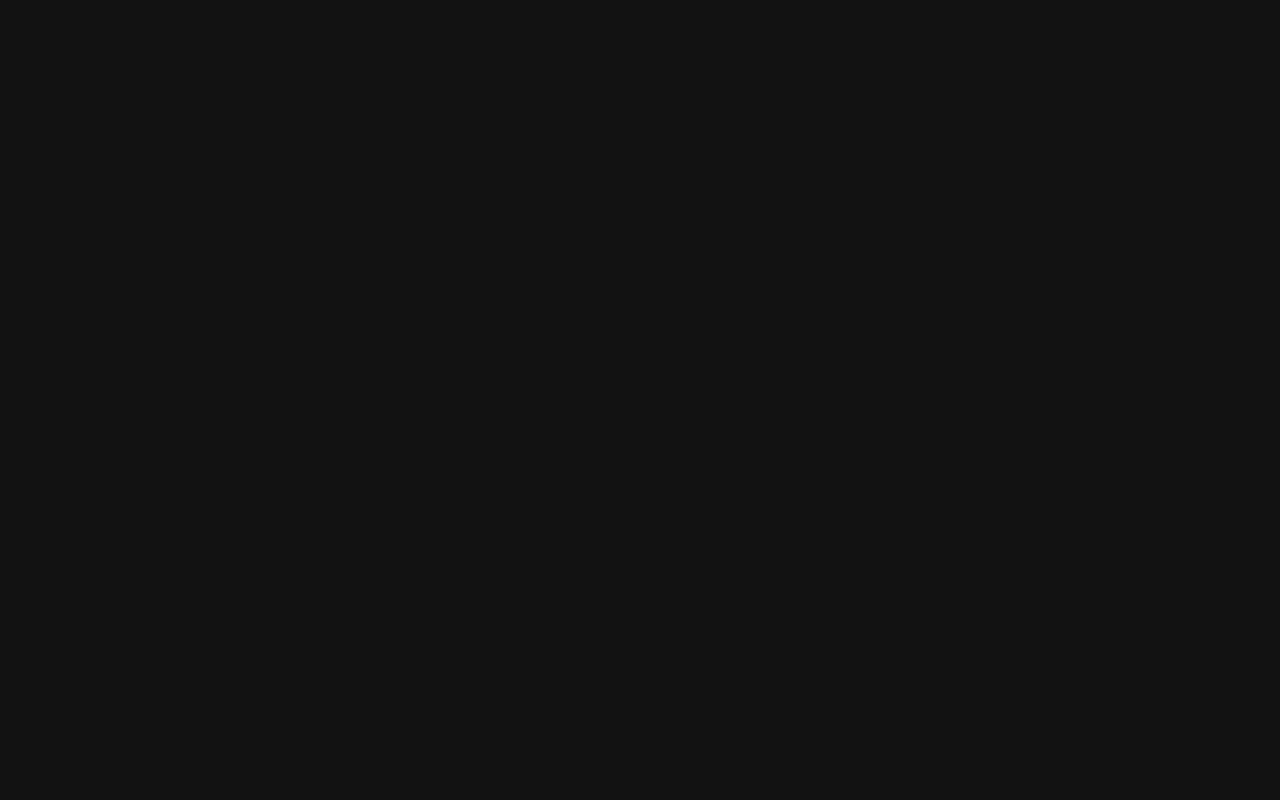
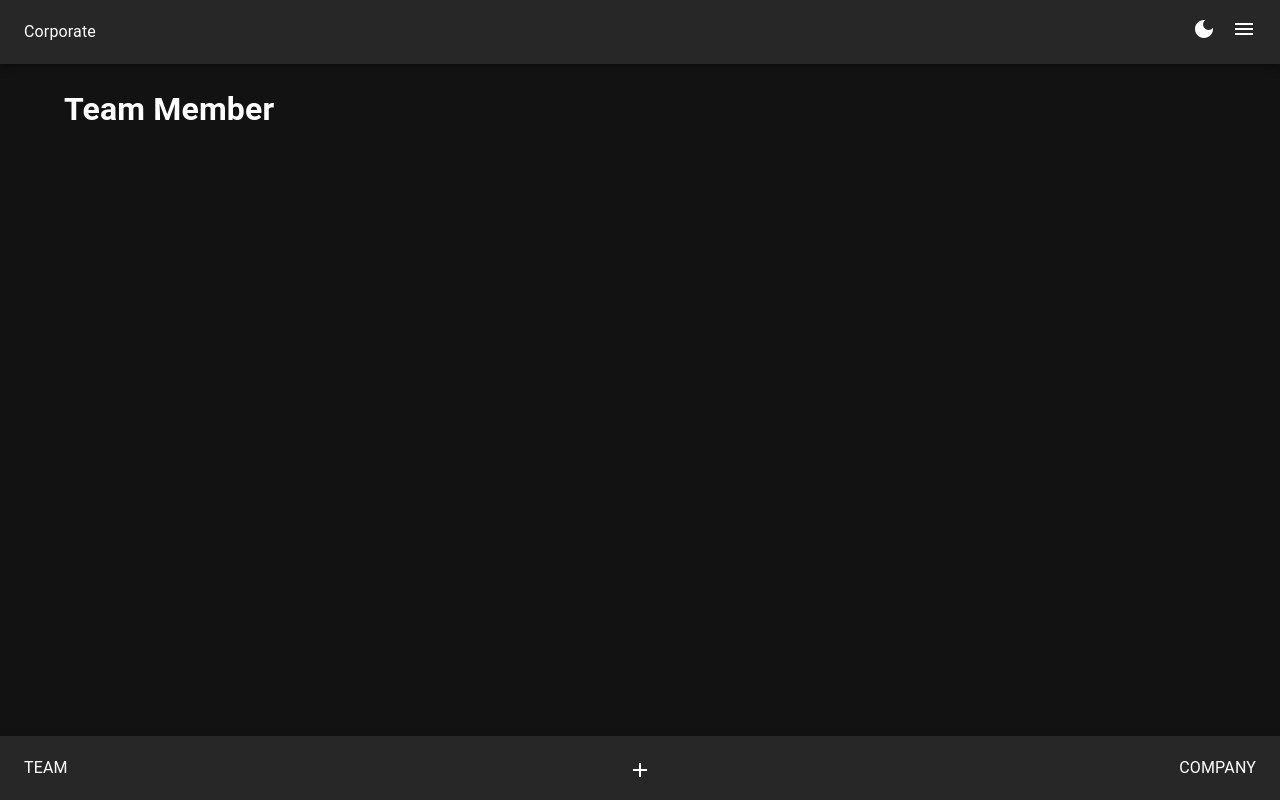
Before and after one commit to hercobezuidenhout/doinfine-poc, a React app in the folder web/: page /team/1 in a window 1280 px wide. Before the commit this address had no page. Built offline with nearby package versions, Linux system fonts and the light colour scheme.

Commit message:
Update team path to require an id

```diff
--- a/web/src/App.js
+++ b/web/src/App.js
@@ -1,16 +1,19 @@
 import React, { useEffect, useState } from 'react';
 import { BottomNavigationBar } from '@components/organisms';
-import { Outlet, useLocation } from 'react-router-dom';
+import { Outlet, useLocation, useNavigate } from 'react-router-dom';
 import { MenuBar } from '@components/molecules';
 import { Box, Container, CssBaseline } from '@mui/material';
 
 export const App = () => {
     const [title, setTitle] = useState()
     const location = useLocation()
+    const navigate = useNavigate()
 
     useEffect(() => {
         const pathname = location.pathname
-        if (pathname === '/' || pathname === '/team') setTitle('Team')
+
+        if (pathname === '/') navigate('/team/1')
+        if (pathname === '/team') setTitle('Team')
         if (pathname === '/company') setTitle('Leaderboard')
     }, [location])
 
--- a/web/src/providers/RouterProvider.js
+++ b/web/src/providers/RouterProvider.js
@@ -4,12 +4,11 @@ import { BrowserRouter, Routes, Route } from "react-router-dom";
 import { App } from '../App';
 
 export const RouterProvider = () => {
-
     return (
         <BrowserRouter>
             <Routes>
                 <Route path="/" element={<App />}>
-                    <Route index path="team" element={<TeamPage />} />
+                    <Route path="team/:id" element={<TeamPage />} />
                     <Route path="company" element={<div>Company Page</div>} />
                 </Route>
             </Routes>
```
